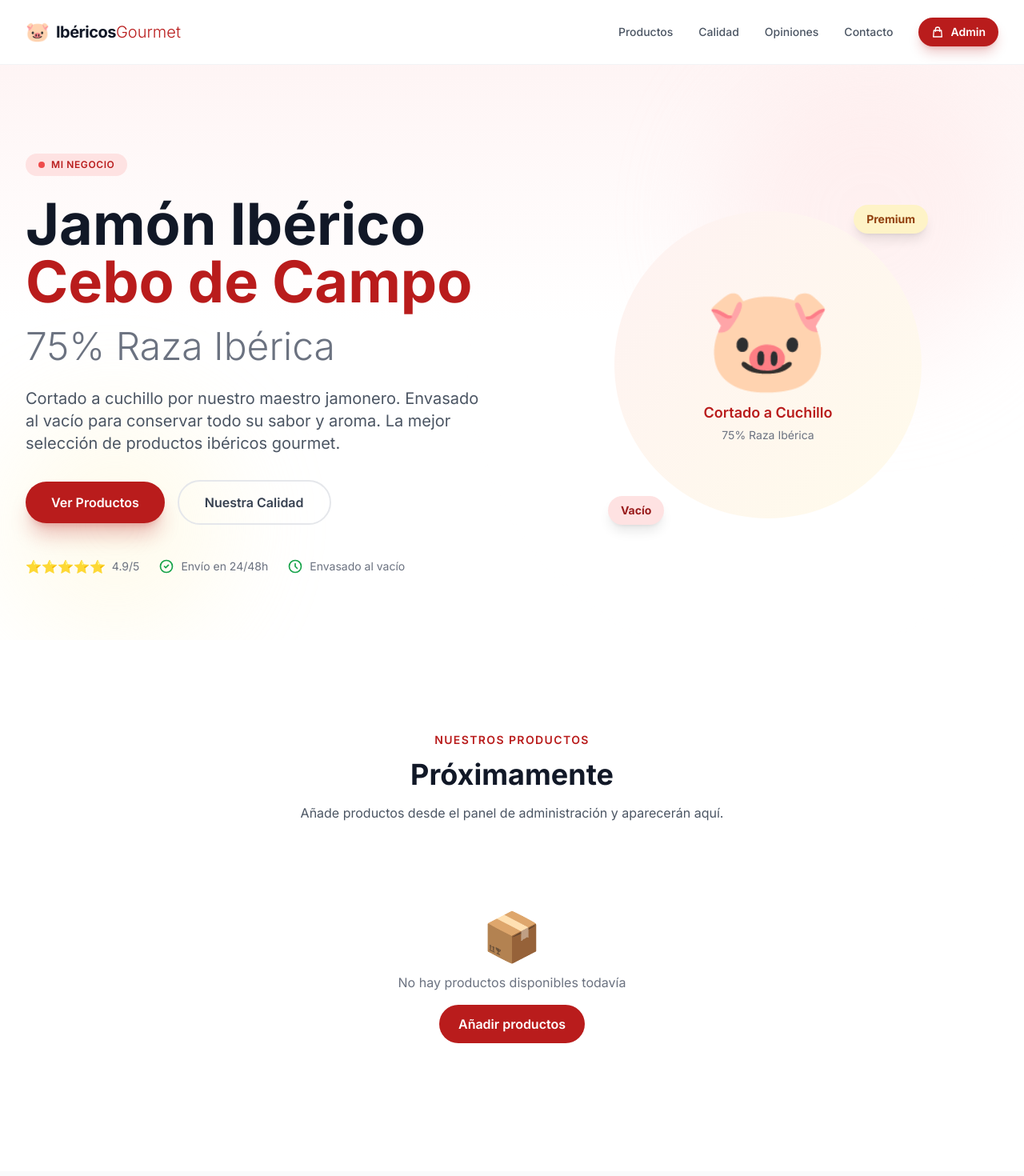
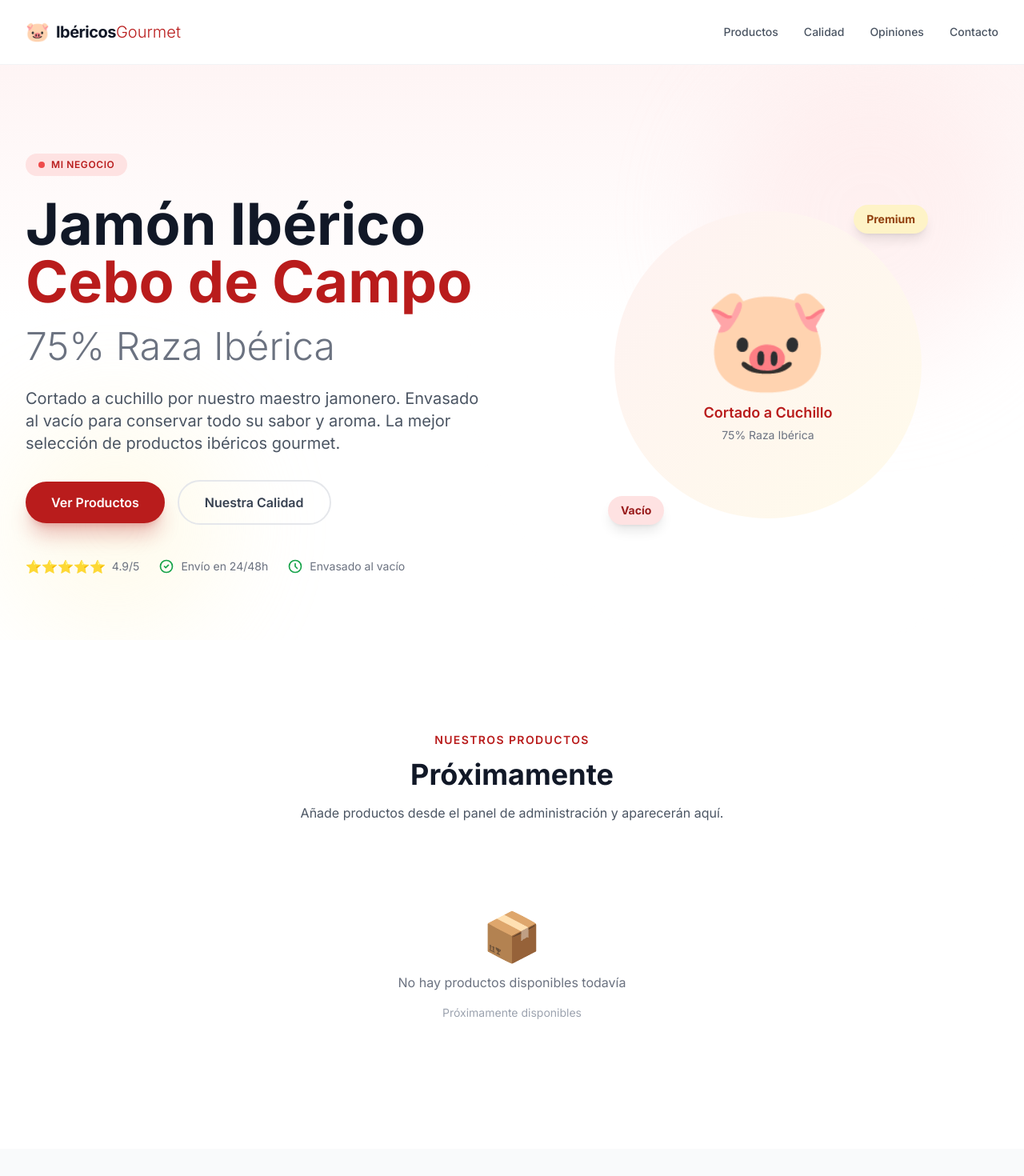
Before and after one commit to badrx15/webebook, a Next.js app: page / in a window 1280 px wide. Shown: the top 1470 px of the page at 80% size. Built offline with nearby package versions, Linux system fonts and the light colour scheme.

Commit message:
Landing sin enlaces a admin + contacto actualizado

```diff
--- a/app/page.tsx
+++ b/app/page.tsx
@@ -37,12 +37,7 @@ export default function LandingPage() {
               <a href="#calidad" className="text-sm font-medium text-gray-600 hover:text-red-700 transition-colors">Calidad</a>
               <a href="#testimonios" className="text-sm font-medium text-gray-600 hover:text-red-700 transition-colors">Opiniones</a>
               <a href="#contacto" className="text-sm font-medium text-gray-600 hover:text-red-700 transition-colors">Contacto</a>
-              <Link href="/admin" className="inline-flex items-center gap-2 px-4 py-2 rounded-full bg-red-700 text-white text-sm font-semibold hover:bg-red-800 transition-all shadow-lg shadow-red-700/25">
-                <svg className="w-4 h-4" fill="none" stroke="currentColor" viewBox="0 0 24 24">
-                  <path strokeLinecap="round" strokeLinejoin="round" strokeWidth={2} d="M16 11V7a4 4 0 00-8 0v4M5 9h14l1 12H4L5 9z" />
-                </svg>
-                Admin
-              </Link>
+
             </div>
 
             <button onClick={() => setMenuOpen(!menuOpen)} className="lg:hidden p-2 rounded-lg hover:bg-gray-100 transition-colors">
@@ -63,10 +58,7 @@ export default function LandingPage() {
               <a href="#calidad" onClick={() => setMenuOpen(false)} className="block text-sm font-medium text-gray-600 hover:text-red-700 py-2">Calidad</a>
               <a href="#testimonios" onClick={() => setMenuOpen(false)} className="block text-sm font-medium text-gray-600 hover:text-red-700 py-2">Opiniones</a>
               <a href="#contacto" onClick={() => setMenuOpen(false)} className="block text-sm font-medium text-gray-600 hover:text-red-700 py-2">Contacto</a>
-              <Link href="/admin" onClick={() => setMenuOpen(false)}
-                className="inline-flex items-center gap-2 px-4 py-2.5 rounded-full bg-red-700 text-white text-sm font-semibold">
-                Panel de Administración
-              </Link>
+
             </div>
           </div>
         )}
@@ -170,10 +162,7 @@ export default function LandingPage() {
             <div className="text-center py-12">
               <div className="text-6xl mb-4">📦</div>
               <p className="text-gray-500 mb-4">No hay productos disponibles todavía</p>
-              <Link href="/admin/products"
-                className="inline-flex items-center gap-2 px-6 py-3 rounded-full bg-red-700 text-white font-semibold hover:bg-red-800 transition-all">
-                Añadir productos
-              </Link>
+              <p className="text-sm text-gray-400">Próximamente disponibles</p>
             </div>
           ) : (
             <div className="space-y-16">
@@ -325,7 +314,7 @@ export default function LandingPage() {
               className="inline-flex items-center gap-2 px-8 py-3.5 rounded-full bg-white text-red-700 font-semibold text-base hover:bg-red-50 transition-all shadow-xl active:scale-95">
               Ver productos
             </a>
-            <a href="mailto:info@ibericosgourmet.com"
+            <a href="mailto:nakhilbadreddin@gmail.com"
               className="inline-flex items-center gap-2 px-8 py-3.5 rounded-full border-2 border-white/30 text-white font-semibold text-base hover:bg-white/10 transition-all active:scale-95">
               Contactar
             </a>
@@ -353,14 +342,14 @@ export default function LandingPage() {
               <h3 className="text-sm font-semibold text-white uppercase tracking-wider mb-4">Enlaces</h3>
               <ul className="space-y-2">
                 <li><a href="#productos" className="text-sm hover:text-white transition-colors">Productos</a></li>
-                <li><a href="/admin" className="text-sm hover:text-white transition-colors">Administración</a></li>
+
               </ul>
             </div>
             <div>
               <h3 className="text-sm font-semibold text-white uppercase tracking-wider mb-4">Contacto</h3>
               <ul className="space-y-2 text-sm">
-                <li>📧 info@ibericosgourmet.com</li>
-                <li>📞 +34 600 000 000</li>
+                <li>📧 nakhilbadreddin@gmail.com</li>
+                <li>📞 +34 614 070 656</li>
                 <li>📍 Extremadura, España</li>
               </ul>
             </div>
```
